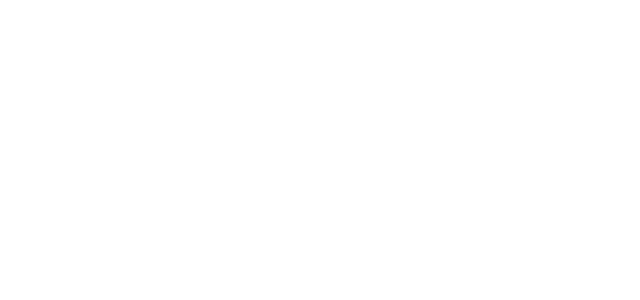
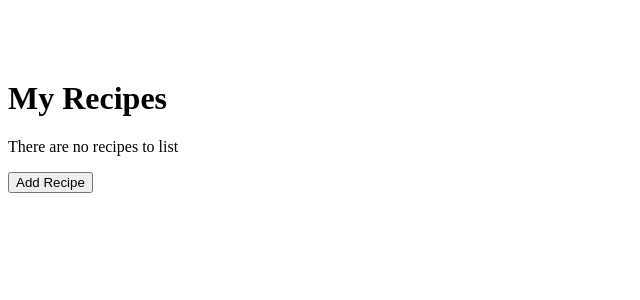
Before and after one commit to jsm209/tmo-pa-angular-starter, an Angular app: page / in a window 1280 px wide. Shown: the top 300 px of the page, without its empty margins (0-640 px from the left). Built offline with nearby package versions, Linux system fonts and the light colour scheme.

Commit message:
working version

```diff
--- a/src/app/app.component.html
+++ b/src/app/app.component.html
@@ -1,4 +1,25 @@
 <div>
   <h1 class="doNotRemoveMe">Hello world.</h1>
   <!-- ^ Do not remove this element ^ -->
+
+  <h1>My Recipes</h1>
+  <ul *ngIf="recipes && recipes.length">
+    <li *ngFor="let recipe of recipes"> {{ recipe.name }} </li>
+  </ul>
+
+  <p *ngIf="!recipes || !recipes.length">There are no recipes to list</p>
+
+  <button *ngIf="!showRecipeForm" (click)="toggleShowRecipeForm(true)">Add Recipe</button>
+
+  <div *ngIf="showRecipeForm">
+    <label>Recipe Name:</label>
+    <br>
+    <input type='text' [(ngModel)]="recipeName">
+    <br>
+    <label>Recipe Instructions</label>
+    <br>
+    <input type='text' [(ngModel)]="recipeInstructions">
+    <br>
+    <button (click)="toggleShowRecipeForm(false)">Submit</button>
+  </div>
 </div>
--- a/src/app/app.component.ts
+++ b/src/app/app.component.ts
@@ -1,10 +1,49 @@
-import { Component } from '@angular/core';
+import { Component, OnInit, Input } from '@angular/core';
 
 @Component({
   selector: 'app-root',
   templateUrl: './app.component.html',
   styleUrls: ['./app.component.css']
 })
-export class AppComponent {
+export class AppComponent implements OnInit {
+
   title = 'pa-starter-angular';
+  recipes: any[] = [];
+  showRecipeForm: boolean = false;
+
+  recipeName: string = '';
+  recipeInstructions: string = '';
+
+
+  ngOnInit() {
+
+  }
+
+  clearRecipeForm() {
+    this.recipeName = '';
+    this.recipeInstructions = '';
+  }
+
+  toggleShowRecipeForm(isVisible: boolean) {
+    this.showRecipeForm = isVisible;
+
+    // If the form is toggled open, make sure the form clears itself from previous attempts
+    if (isVisible) {
+      this.clearRecipeForm();
+    } else {
+      // If we're trying to close the form, submit the recipe to the total recipes
+      this.addRecipe();
+    }
+  }
+
+  addRecipe() {
+    let addedRecipe = {
+      name: this.recipeName,
+      instructions: this.recipeInstructions
+    }
+
+    this.recipes.push(addedRecipe);
+  }
+
+
 }
--- a/src/app/app.module.ts
+++ b/src/app/app.module.ts
@@ -1,5 +1,7 @@
 import { NgModule } from '@angular/core';
 import { BrowserModule } from '@angular/platform-browser';
+import { CommonModule } from "@angular/common";
+import { FormsModule }      from '@angular/forms';
 
 import { AppComponent } from './app.component';
 
@@ -8,7 +10,9 @@
     AppComponent
   ],
   imports: [
-    BrowserModule
+    BrowserModule,
+    CommonModule,
+    FormsModule
   ],
   providers: [],
   bootstrap: [AppComponent]
```
